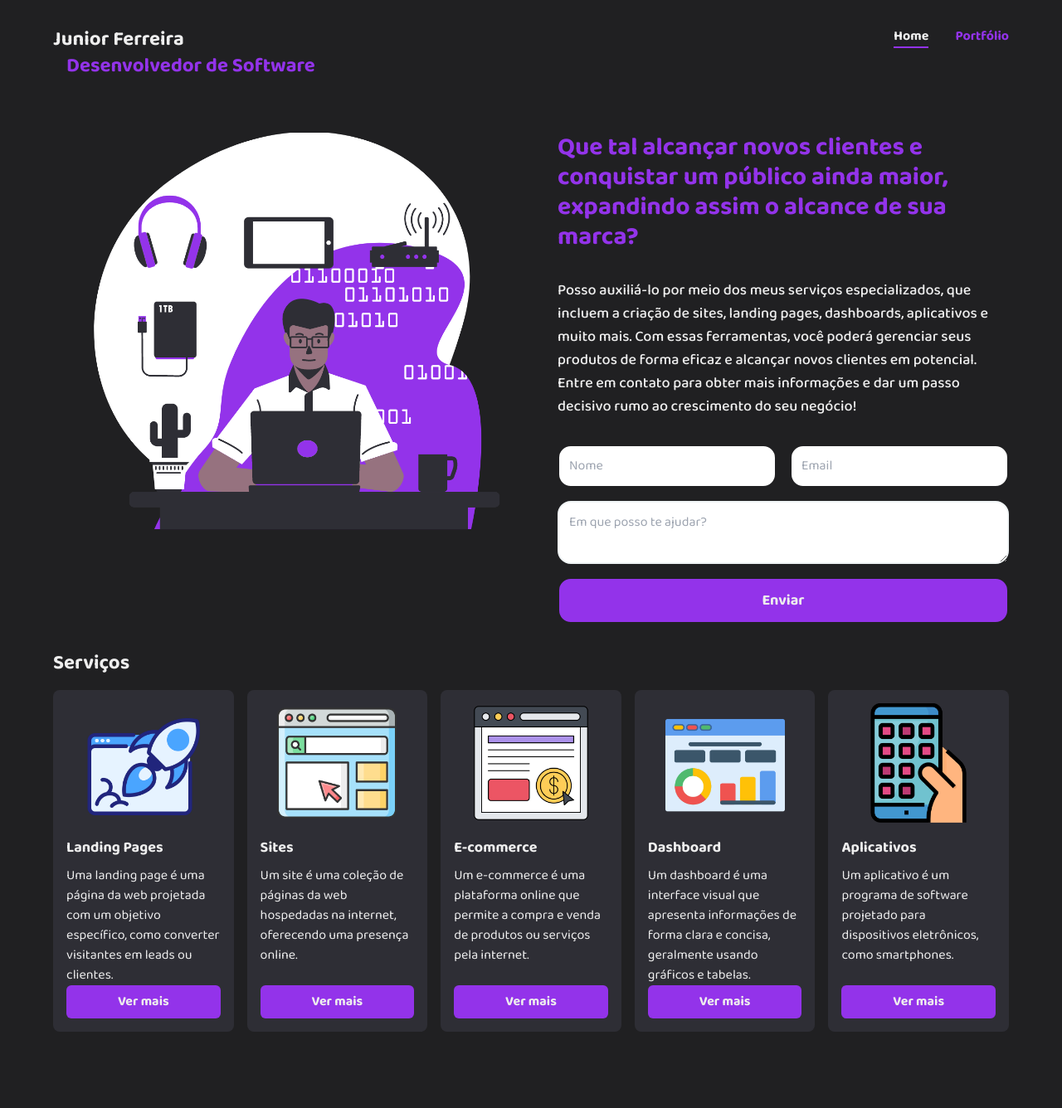
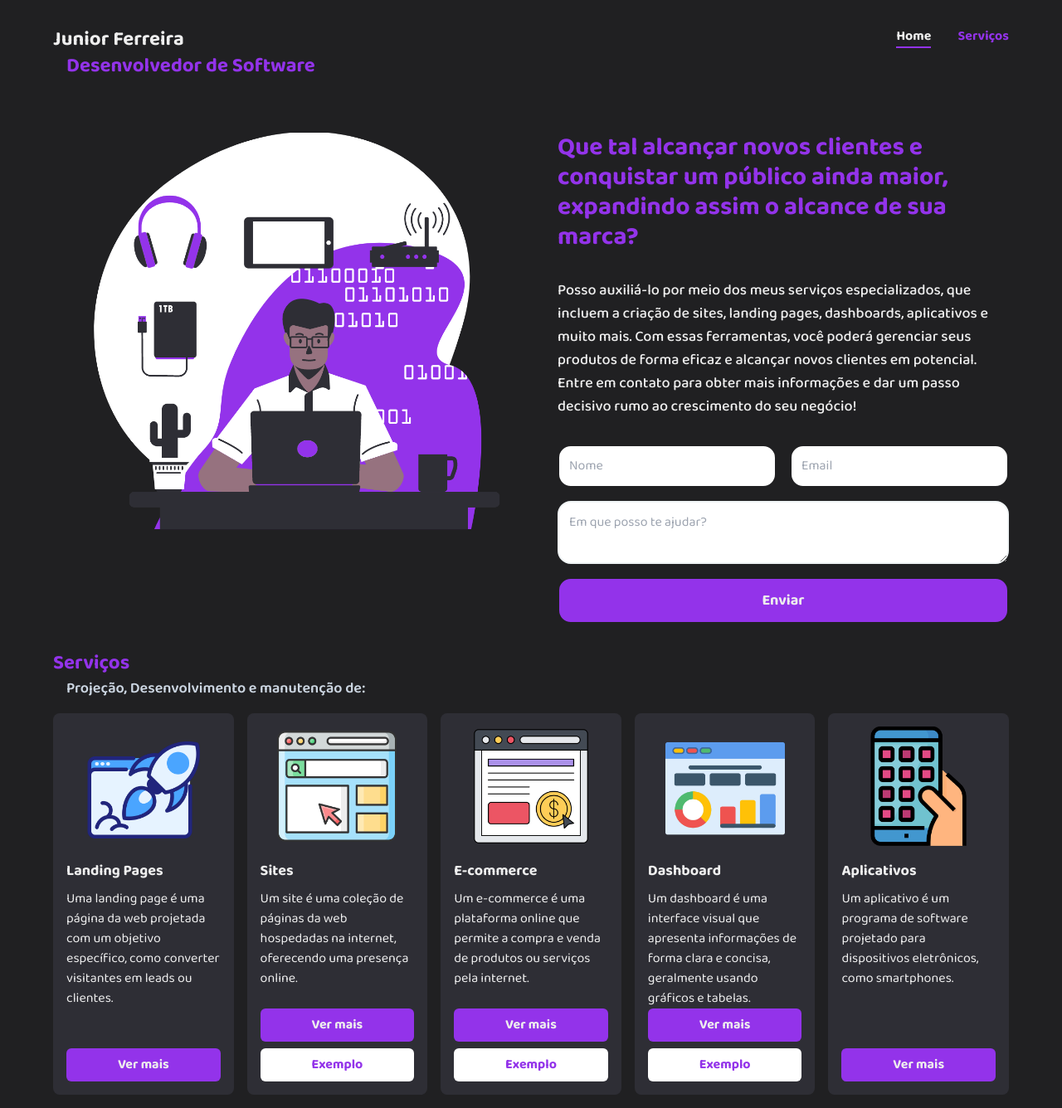
Before and after one commit to joseiltonjunior/landing-page, a React (Vite) app: page / in a window 1280 px wide. Shown: the whole page at 83% size. Before the commit the page ends 1260 px from the top, so only its background shows below. Built offline with nearby package versions, Linux system fonts and the light colour scheme; no server answers.

Commit message:
adjust page

```diff
--- a/src/components/Aside.tsx
+++ b/src/components/Aside.tsx
@@ -3,7 +3,13 @@ import img from '@/assets/tech.png'
 export function Aside() {
   return (
     <aside className=" ms-auto">
-      <img src={img} alt="tech icon" width={500} height={500} />
+      <img
+        src={img}
+        alt="tech icon"
+        className="transform hover:scale-110 transition duration-300"
+        width={500}
+        height={500}
+      />
     </aside>
   )
 }
--- a/src/components/Card.tsx
+++ b/src/components/Card.tsx
@@ -5,16 +5,27 @@ interface CardProps {
   title: string
   description: string
   moreDescription: string
+  urlExample?: string
 }
 
-export function Card({ description, icon, moreDescription, title }: CardProps) {
+export function Card({
+  description,
+  icon,
+  urlExample,
+  moreDescription,
+  title,
+}: CardProps) {
   const [isVisible, setIsVisible] = useState(false)
 
   return (
     <div className="bg-gray-500 rounded-lg p-4 flex flex-col">
       {!isVisible && (
         <>
-          <img src={icon} alt="" className="w-36 h-36 ml-auto mr-auto" />
+          <img
+            src={icon}
+            alt=""
+            className="w-36 h-36 ml-auto mr-auto transform hover:scale-110 transition duration-300"
+          />
           <p className="text-lg font-bold mt-4">{title}</p>
           <p className="mt-2">{description}</p>
         </>
@@ -26,6 +37,17 @@ export function Card({ description, icon, moreDescription, title }: CardProps) {
       >
         {isVisible ? 'Ver menos' : 'Ver mais'}
       </button>
+
+      {urlExample && (
+        <a
+          className="bg-white text-purple-600 rounded-md mt-2 p-2 w-full  hover:bg-white/80 font-bold items-center flex justify-center"
+          href={urlExample}
+          target="_blank"
+          rel="noreferrer"
+        >
+          Exemplo
+        </a>
+      )}
     </div>
   )
 }
--- a/src/components/Header.tsx
+++ b/src/components/Header.tsx
@@ -7,27 +7,28 @@ export function Header({ step }: HeaderProps) {
   return (
     <header className="flex justify-between py-8 md:flex-col ">
       <div className="md:mx-auto">
-        <p className="font-bold text-2xl">Junior Ferreira</p>
-        <p className="ms-4 font-bold text-2xl text-purple-600">
+        <p className="font-bold text-2xl transform hover:scale-110 transition duration-300">
+          Junior Ferreira
+        </p>
+        <p className="ms-4 font-bold text-2xl text-purple-600 transform hover:scale-110 transition duration-300">
           Desenvolvedor de Software
         </p>
       </div>
       <div className="flex gap-8 md:mt-4 md:mx-auto items-start">
-        <p
+        <a
           className={`h-fit font-bold ${
             step === 0 && 'border-b-2 border-purple-600'
           }`}
         >
           Home
-        </p>
+        </a>
 
         <a
           className="font-bold text-purple-600 hover:border-b-2"
-          href="https://ferreirajr.tech/"
-          target="_blank"
+          href="#services"
           rel="noreferrer"
         >
-          Portfólio
+          Serviços
         </a>
       </div>
     </header>
--- a/src/components/Services.tsx
+++ b/src/components/Services.tsx
@@ -8,7 +8,12 @@ import { Card } from './Card'
 export function Services() {
   return (
     <div className="mb-4">
-      <p className="font-bold text-2xl">Serviços</p>
+      <p className="font-bold text-2xl text-purple-600" id="services">
+        Serviços
+      </p>
+      <p className="ms-4 font-semibold text-lg  text-slate-300" id="services">
+        Projeção, Desenvolvimento e manutenção de:
+      </p>
       <div className="grid grid-cols-5 gap-4 mt-4 md:grid-cols-1">
         <Card
           icon={landingpageIcon}
@@ -26,6 +31,7 @@ export function Services() {
         <Card
           icon={sitesIcon}
           title="Sites"
+          urlExample="https://ferreirajr.tech/"
           description="Um site é uma coleção de páginas da web hospedadas na internet,
             oferecendo uma presença online."
           moreDescription="Os benefícios incluem interação com o público, vendas online,
@@ -38,6 +44,7 @@ export function Services() {
         <Card
           icon={ecommerceIcon}
           title="E-commerce"
+          urlExample="https://dcoffee-shop.netlify.app/"
           description="Um e-commerce é uma plataforma online que permite a compra e venda
           de produtos ou serviços pela internet."
           moreDescription="Seus benefícios incluem alcance global, disponibilidade 24/7,
@@ -50,6 +57,7 @@ export function Services() {
         <Card
           icon={dashboardIcon}
           title="Dashboard"
+          urlExample="https://nacao-fut.netlify.app/"
           description="Um dashboard é uma interface visual que apresenta informações de
           forma clara e concisa, geralmente usando gráficos e tabelas."
           moreDescription="Seus benefícios incluem a visualização de dados, tomada de decisões
```
